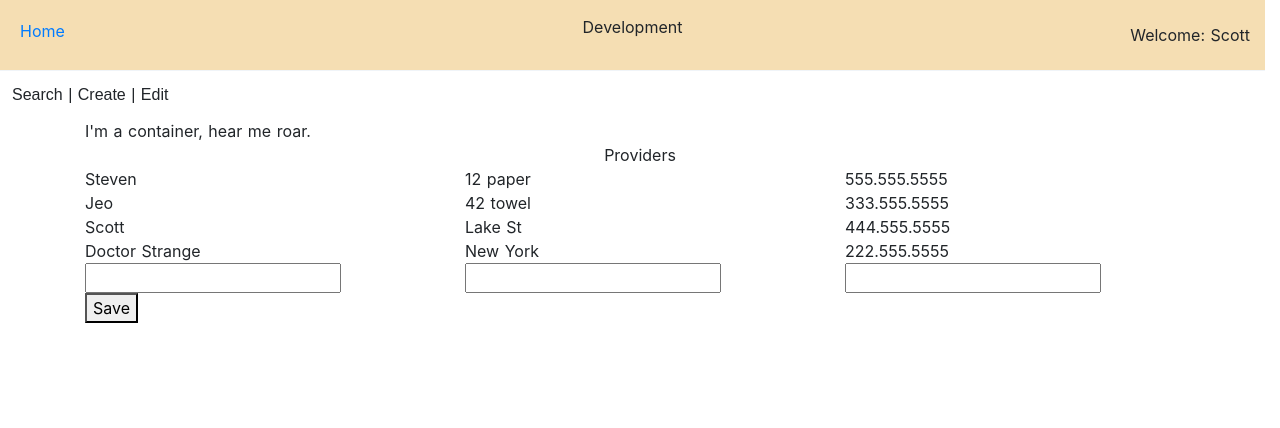
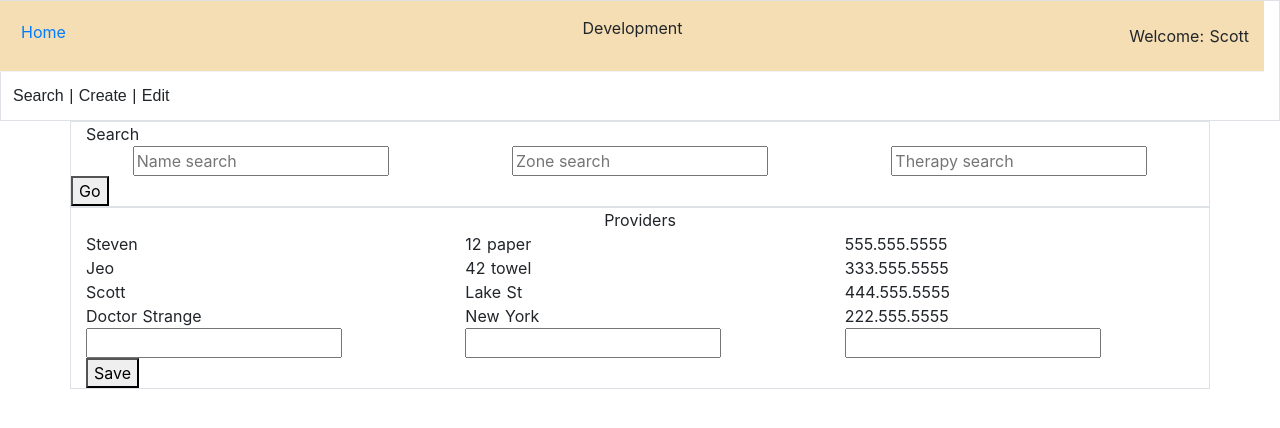
Before and after one commit to ssteinhorst/onlyvue, a Vue app: page / in a window 1280 px wide. Shown: the top 428 px of the page. Built offline with nearby package versions, Linux system fonts and the light colour scheme.

Commit message:
search component

```diff
--- a/src/App.vue
+++ b/src/App.vue
@@ -1,7 +1,7 @@
 <template>
   <div>
     <my-header></my-header>
-    <my-search></my-search>
+    <my-search v-bind:providers="providers"></my-search>
     <my-provider v-bind:providers="providers"></my-provider>
   </div>
 </template>
--- a/src/components/header.vue
+++ b/src/components/header.vue
@@ -1,5 +1,5 @@
 <template>
-  <div class="headerBox container-fluid m-0 p-0">
+  <div class="headerBox border container-fluid m-0 p-0">
     <div id="topRow" class="topRow row w-100 mr-0" >
       <div class="col ml-0 mt-1 pl-0 align-middle">
         <a href="./">Home</a>
--- a/src/components/provider.vue
+++ b/src/components/provider.vue
@@ -1,9 +1,7 @@
 <template>
-    <div class="container">
+    <div class="container border">
         <div class="row">
-            <div class="col-sm" align="center">
-                Providers
-            </div>
+          <div class="col-sm" align="center">Providers</div>
         </div>
         <div class="row" v-for="provider in providers" :key="provider.name">
           <div class="col-sm">{{ provider.name }}</div>
@@ -21,7 +19,7 @@
 
 <script>
 
-   export default{
+  export default {
     data: function() {
         return {
 
--- a/src/components/search.vue
+++ b/src/components/search.vue
@@ -1,12 +1,39 @@
 <template>
-  <div class="container">
-    I'm a container, hear me roar.
+  <div class="container border">Search
+    <div class="row">
+      <div class="col-sm" align="center">
+        <input type="text" id="pname" ref="pname" placeholder="Name search">
+      </div>
+      <div class="col-sm" align="center">
+        <input type="text" id="paddress" ref="paddress" placeholder="Zone search">
+      </div>
+      <div class="col-sm" align="center">
+        <input type="text" id="pphone" ref="pphone" placeholder="Therapy search">
+      </div>
+    </div>
+    <div class="row">
+      <button v-on:click="addProvider">Go</button>
+    </div>
   </div>
 </template>
 
 <script>
   export default {
+    data: function() {
+      return {
 
+      };
+    },
+    methods: {
+      addProvider: function() {
+        this.providers.push({
+          name: this.$refs.pname.value,
+          address: this.$refs.paddress.value,
+          phone: this.$refs.pphone.value
+        });
+      }
+    },
+    props: ['providers']
   }
 </script>
 
```
Lines whose indentation alone changed are shown as unchanged.
